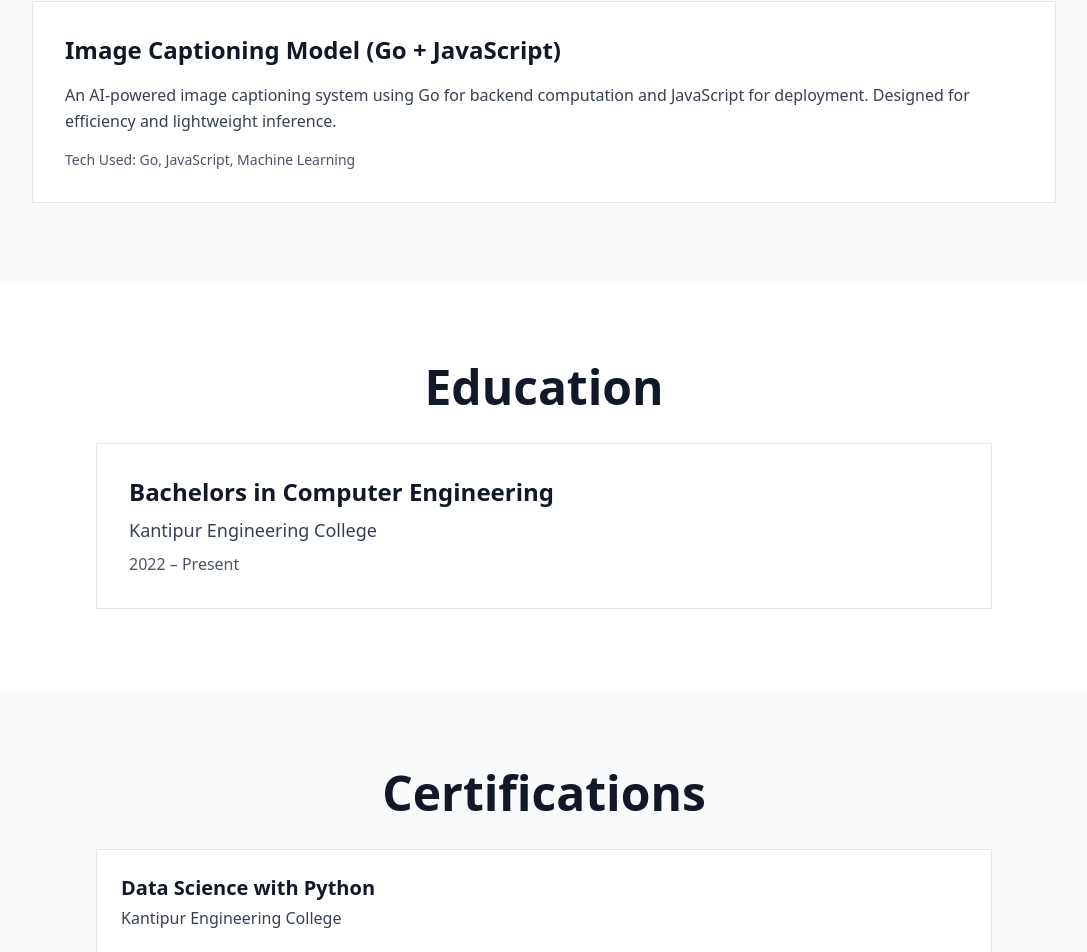
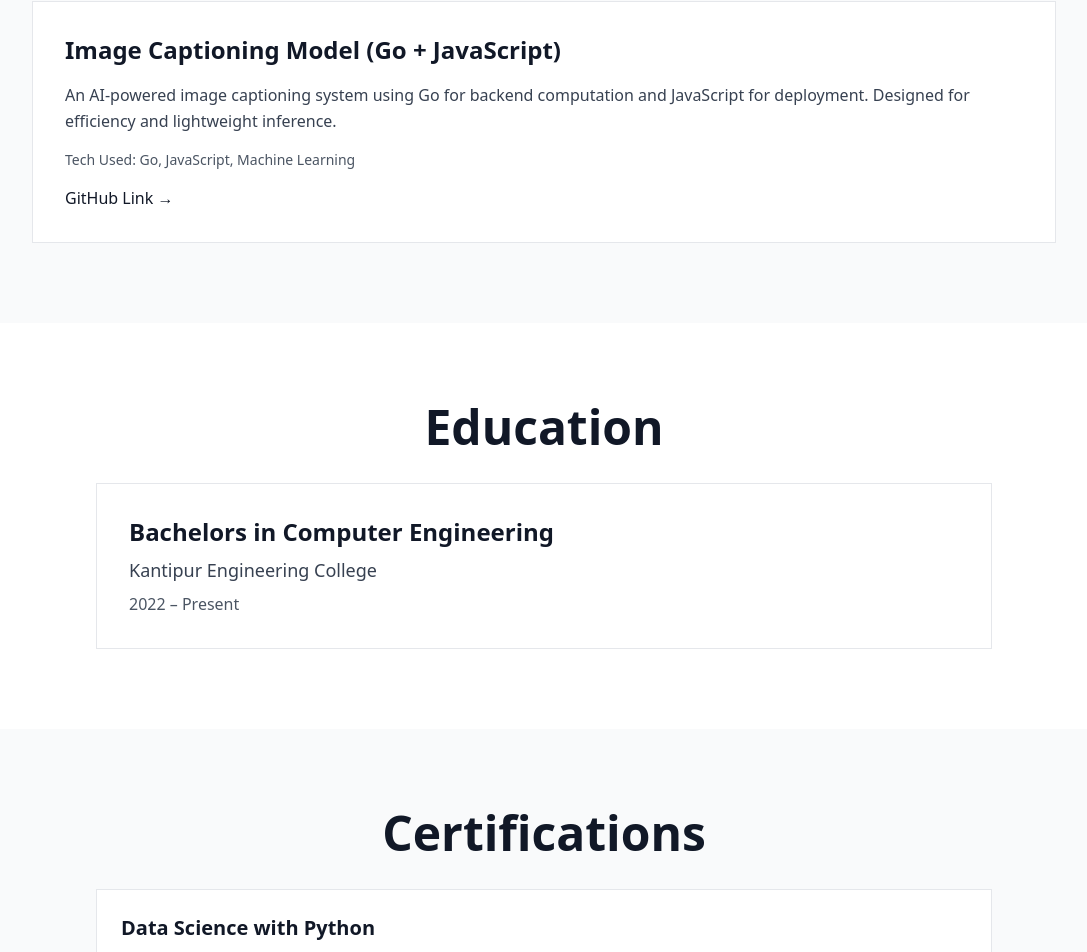
Before and after one commit to Soumya-Dahal/portfolio, a React (Vite) app: page / in a window 1280 px wide. Shown: the part 2717-3669 px from the top of the page, without its empty margins (96-1183 px from the left). Built offline with nearby package versions, Linux system fonts and the light colour scheme.

Commit message:
Added github link for image captioning project

```diff
--- a/src/components/Projects.jsx
+++ b/src/components/Projects.jsx
@@ -16,7 +16,7 @@ function Projects() {
       title: 'Image Captioning Model (Go + JavaScript)',
       description: 'An AI-powered image captioning system using Go for backend computation and JavaScript for deployment. Designed for efficiency and lightweight inference.',
       tech: 'Go, JavaScript, Machine Learning',
-      github: '' // TODO: Add GitHub link
+      github: 'https://github.com/Soumya-Dahal/Image-Captioning-GO'
     }
   ]
 
```
Also changed, not shown: 2 other files (tests, documents, lock files or other folders).
